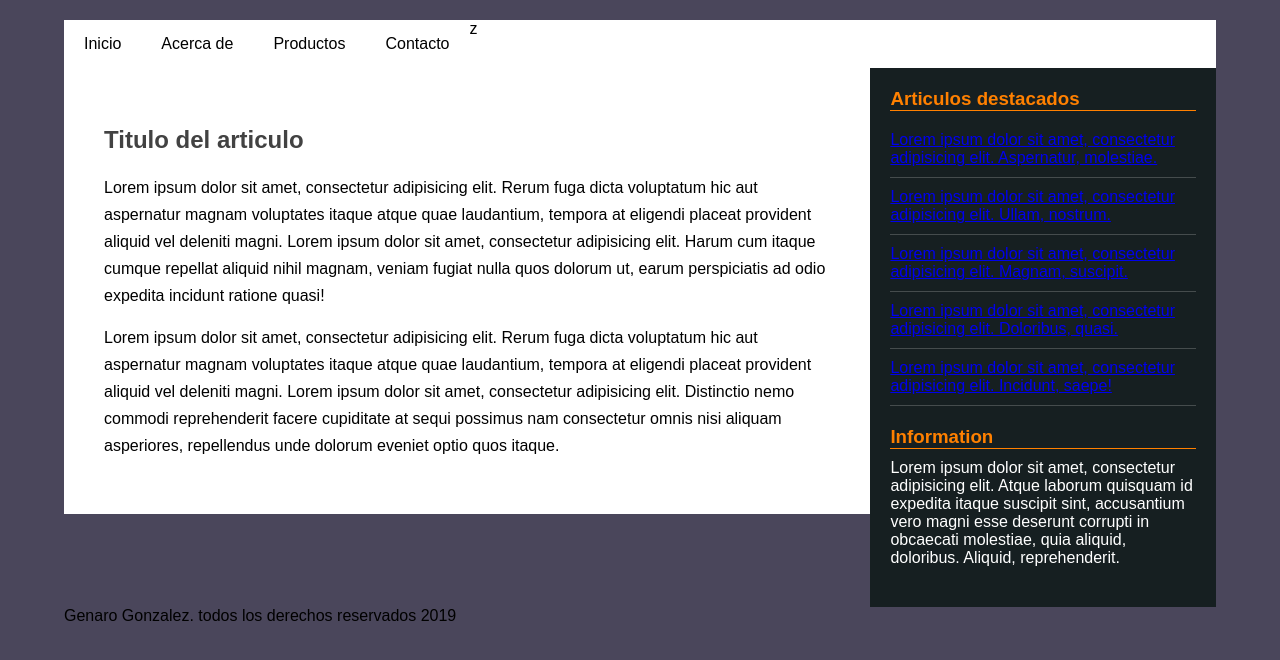
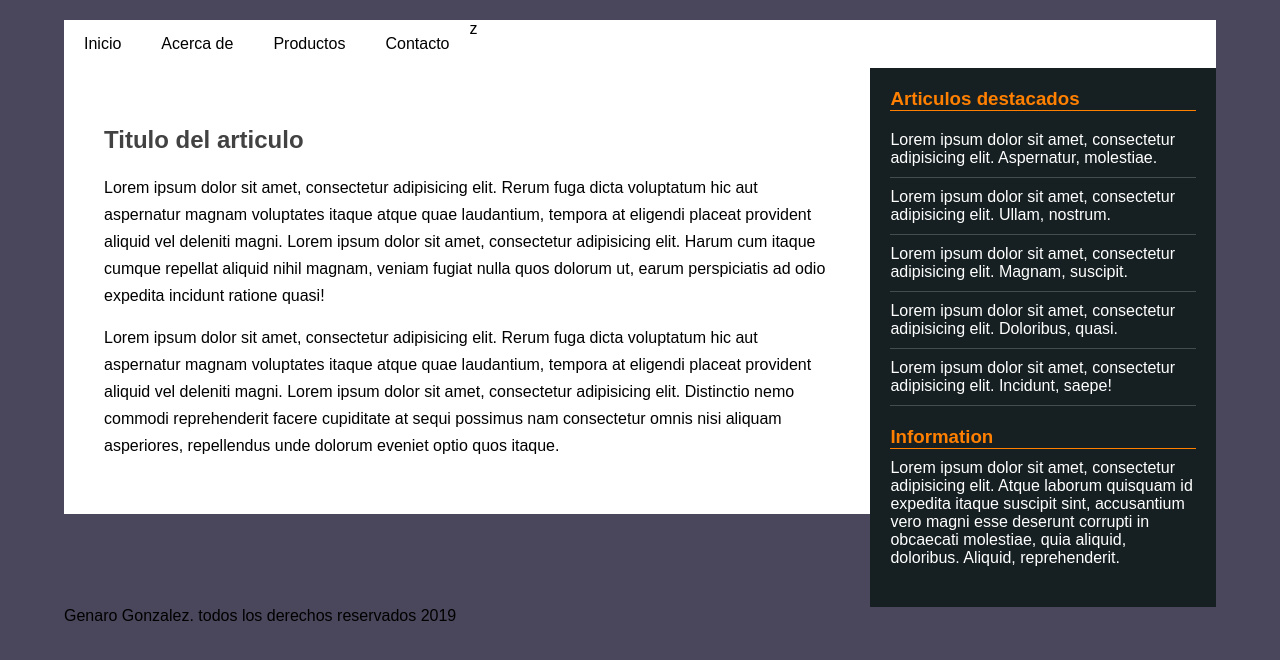
Before and after one commit to genarogg/Layout-fm, a plain HTML site: page index.html in a window 1280 px wide. Drawn offline with nearby package versions, Linux system fonts and the light colour scheme; files that its build step writes are made by us from their sources.

Commit message:
aside > a

```diff
--- a/css/_aside.scss
+++ b/css/_aside.scss
@@ -20,7 +20,14 @@ aside{
 				border-bottom: 1px solid rgba(#fff, .2);
 				padding: 10px 0;
 
+				a{
+					color:#fff;
+					text-decoration: none;
+					&:hover{
+						color:#8f8f8f;
+					}
 
+				}
 			}
 		}
 
```
